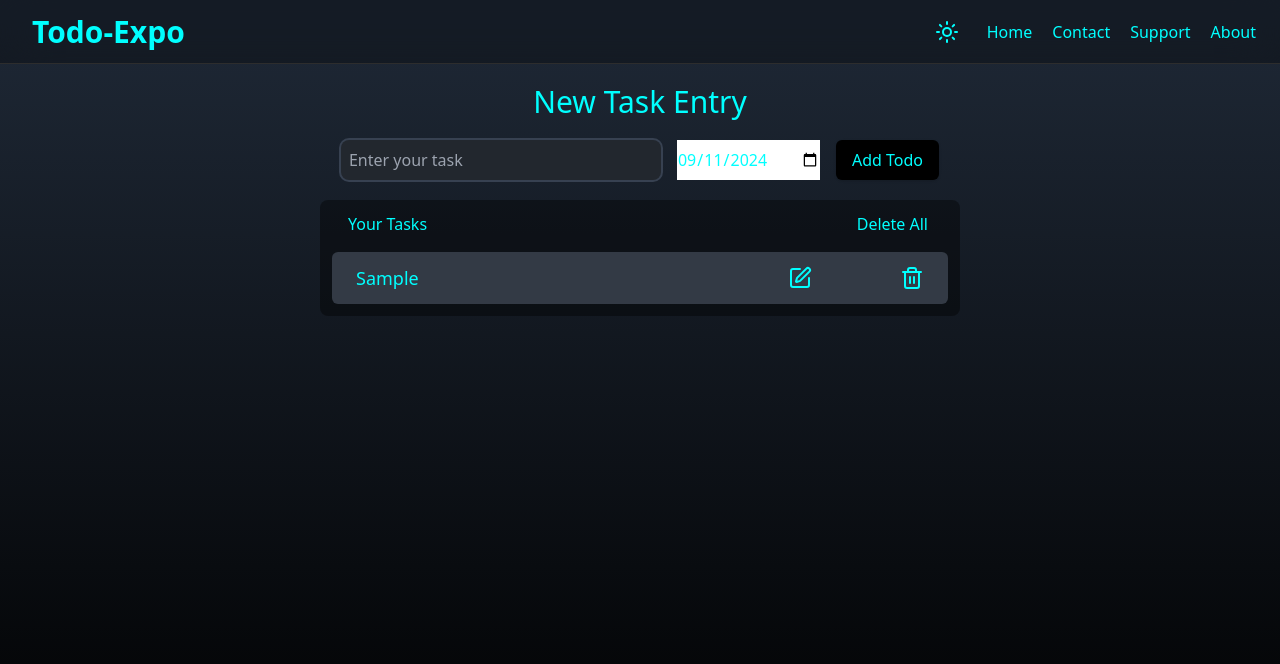
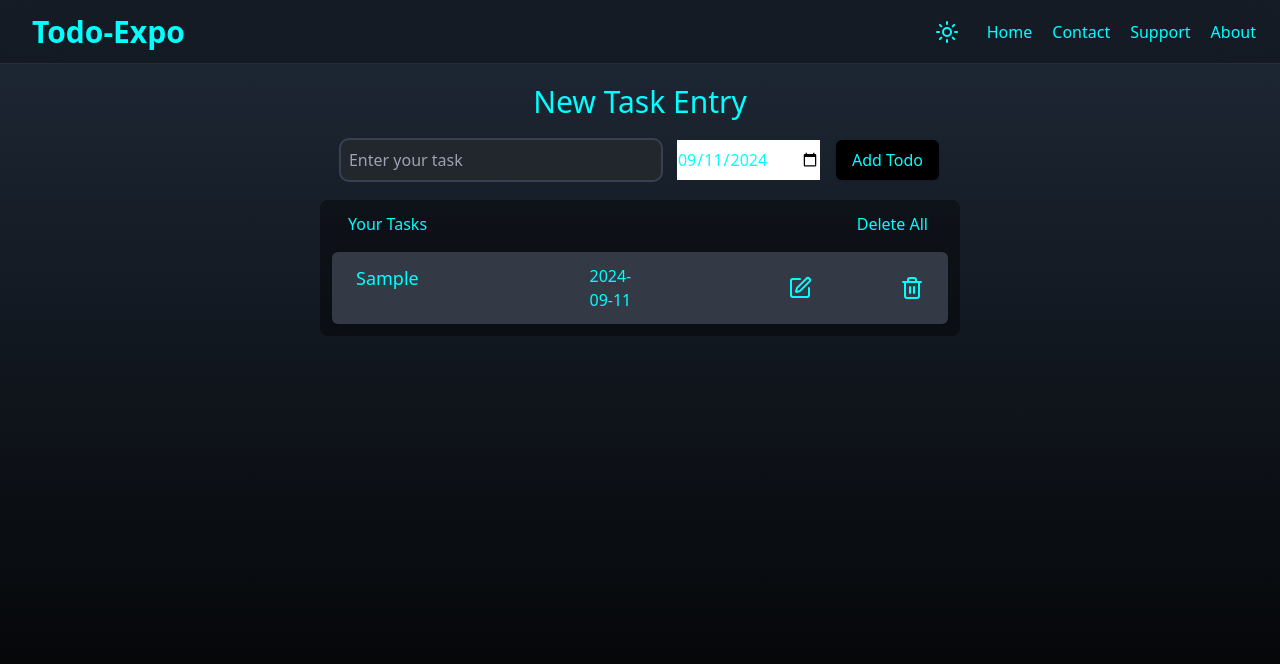
Before and after one commit to bolanpartik/task-expo, a React (Vite) app: page / in a window 1280 px wide. Both pictures are taken after typing "Sample" into the empty fields and a click on the button "Add Todo". Shown: the top 664 px of the page. Built offline with nearby package versions, Linux system fonts and the light colour scheme.

Commit message:
show due date of todos

```diff
--- a/src/components/TodoItem.jsx
+++ b/src/components/TodoItem.jsx
@@ -45,6 +45,7 @@ export default function TodoItem({ allTodos, id, setAllTodos }) {
         <div className={`flex bg-customGray w-full rounded-md p-3 justify-between hover:outline outline-1 outline-blue-600 items-center ${isTodoCompleted?'opacity-60':'opacity-100'}`} onClick={handleChange}>
             <div className="flex ml-3 gap-3 w-1/2">
                 <p className={`text-lg font-medium w-full transition-all ${isTodoCompleted?'line-through':'no-underline'}`}>{currTodo.title}</p>
+                <p>{currTodo.dueDate}</p>
             </div>
 
             {isTodoCompleted && <CheckCheck className="text-green-500"/>}
```
